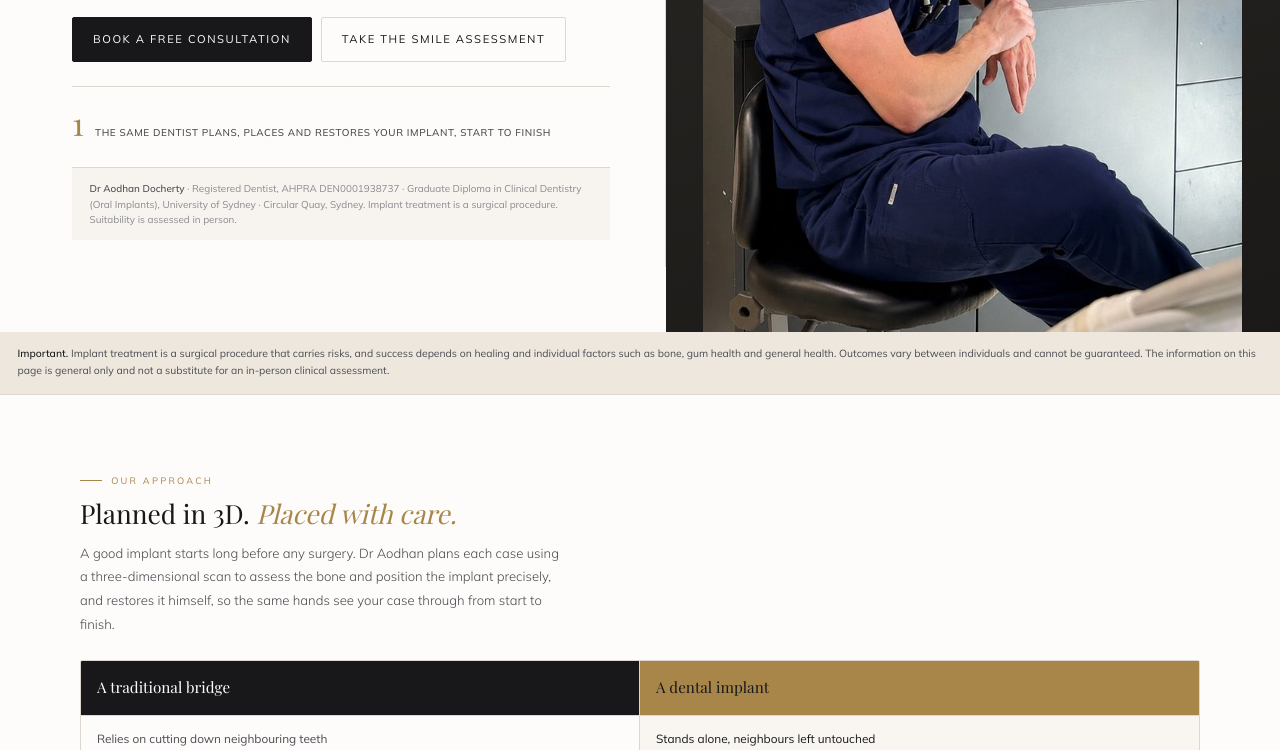
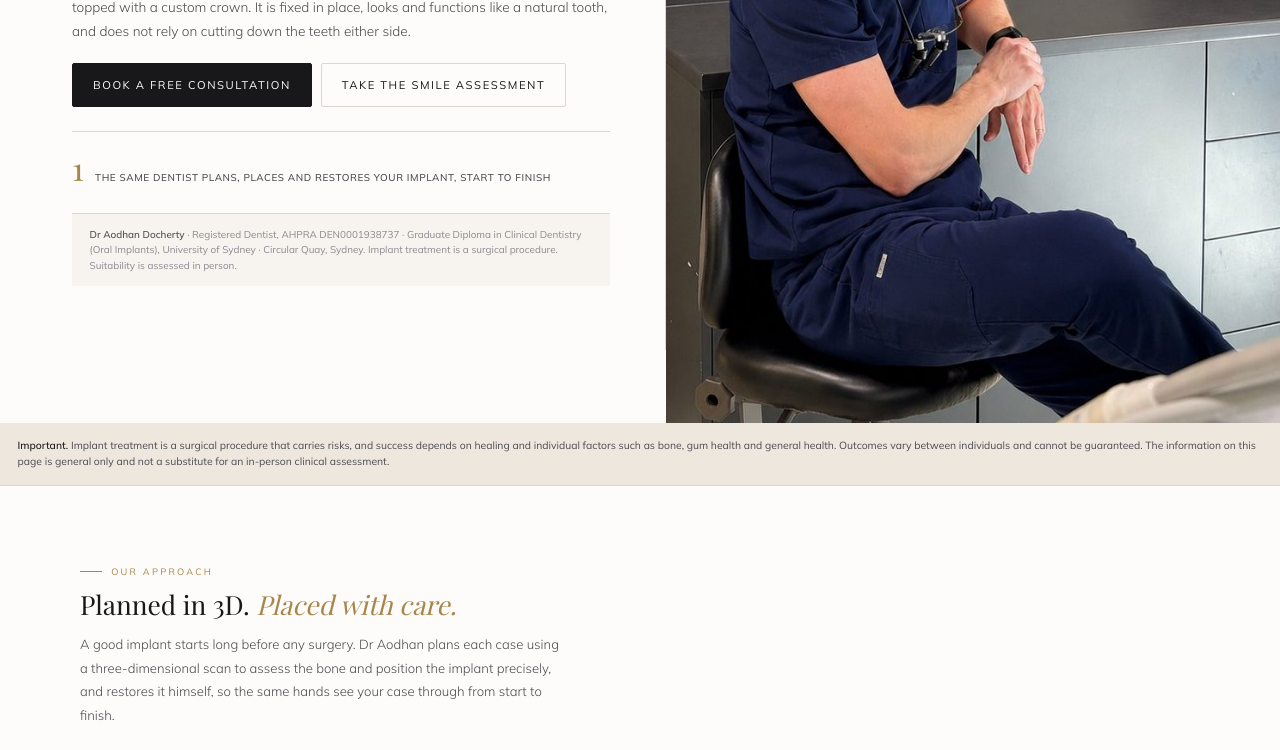
Before and after one commit to biancadocherty8-cyber/draodhan-website, a plain HTML site: page dental-implants/index.html in a window 1280 px wide. Shown: the part 372-1122 px from the top of the page. Drawn offline with nearby package versions, Linux system fonts and the light colour scheme; a web font is replaced by a local one.

Commit message:
Update index.html

```diff
--- a/dental-implants/index.html
+++ b/dental-implants/index.html
@@ -72,7 +72,7 @@ a{text-decoration:none;color:inherit}
 
 /* HERO */
 .hero{padding-top:52px}
-.hero-img{height:64vw;max-height:340px;background:linear-gradient(160deg,#2a2825,#1a1917);position:relative;overflow:hidden;display:flex;align-items:center;justify-content:center}
+.hero-img{aspect-ratio:5/6;background:linear-gradient(160deg,#2a2825,#1a1917);position:relative;overflow:hidden;display:flex;align-items:center;justify-content:center}
 .hero-img img{position:absolute;inset:0}
 .hero-ph{font-family:'Playfair Display',serif;font-size:0.6rem;letter-spacing:0.2em;text-transform:uppercase;color:rgba(255,255,255,0.12)}
 .hero-bw{padding:1.5rem 1.1rem 0;background:var(--white)}
@@ -285,7 +285,7 @@ footer{background:#111012;padding:1.5rem 1.1rem}
     </div>
     <div class="hero-reg"><strong>Dr Aodhan Docherty</strong> · Registered Dentist, AHPRA DEN0001938737 · Graduate Diploma in Clinical Dentistry (Oral Implants), University of Sydney · Circular Quay, Sydney. Implant treatment is a surgical procedure. Suitability is assessed in person.</div>
   </div>
-  <div class="hero-img"><span class="hero-ph">Dental implants by Dr Aodhan Docherty</span><img src="/aodhan-hero.jpg" alt="Dental implants by Dr Aodhan Docherty" style="object-fit:contain" onerror="this.style.display='none'"></div>
+  <div class="hero-img"><span class="hero-ph">Dental implants by Dr Aodhan Docherty</span><img src="/aodhan-hero.jpg" alt="Dental implants by Dr Aodhan Docherty" style="object-fit:cover;object-position:center 18%" onerror="this.style.display='none'"></div>
 </section>
 
 <!-- COMPLIANCE -->
```
